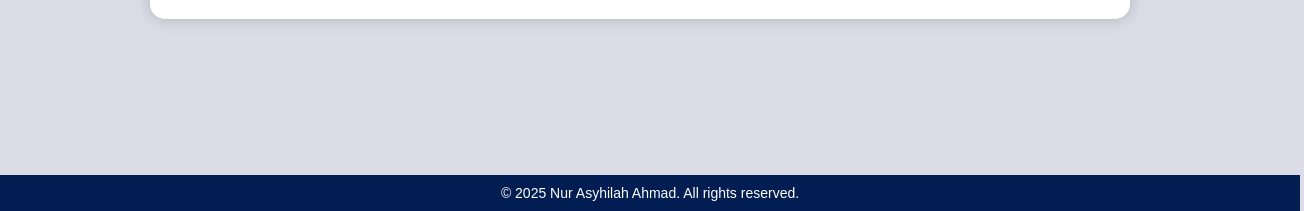
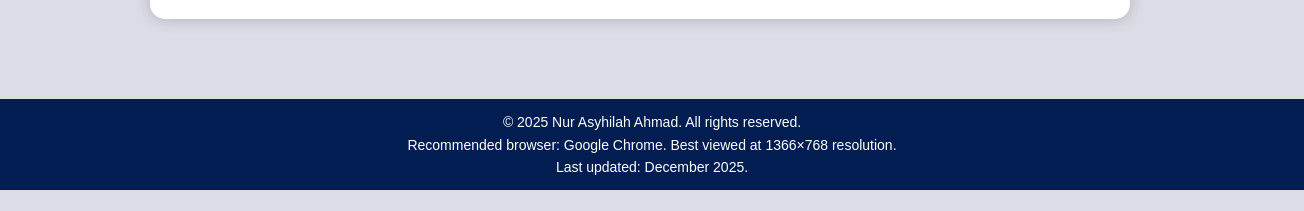
Before and after one commit to Asyhilah/E-Resume-Website, a plain HTML site: page intro.html in a window 1280 px wide. Shown: the part 589-800 px from the top of the page, 1304 px wide, since content can reach past the window. Drawn offline with Linux system fonts and the light colour scheme.

Commit message:
Update intro.html

```diff
--- a/intro.html
+++ b/intro.html
@@ -85,13 +85,13 @@
 
         footer {
             text-align: center;
-            padding: 10px;
+            padding: 12px;
             background-color: #021D51;
             color: white;
-            position: fixed;
-            bottom: 0;
             width: 100%;
+            margin-top: 80px;
             font-size: 14px;
+            line-height: 1.6;
         }
     </style>
 </head>
@@ -141,7 +141,9 @@
 </div>
 
 <footer>
-    © 2025 Nur Asyhilah Ahmad. All rights reserved.
+    © 2025 Nur Asyhilah Ahmad. All rights reserved. <br>
+    Recommended browser: Google Chrome. Best viewed at 1366×768 resolution. <br>
+    Last updated: December 2025.
 </footer>
 
 </body>
```
